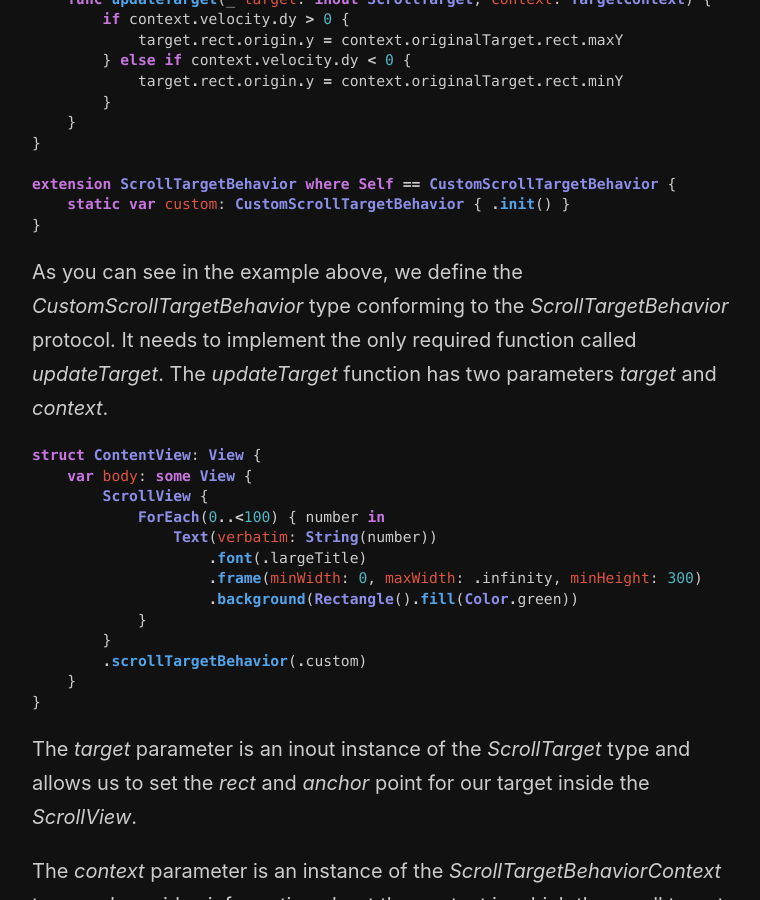
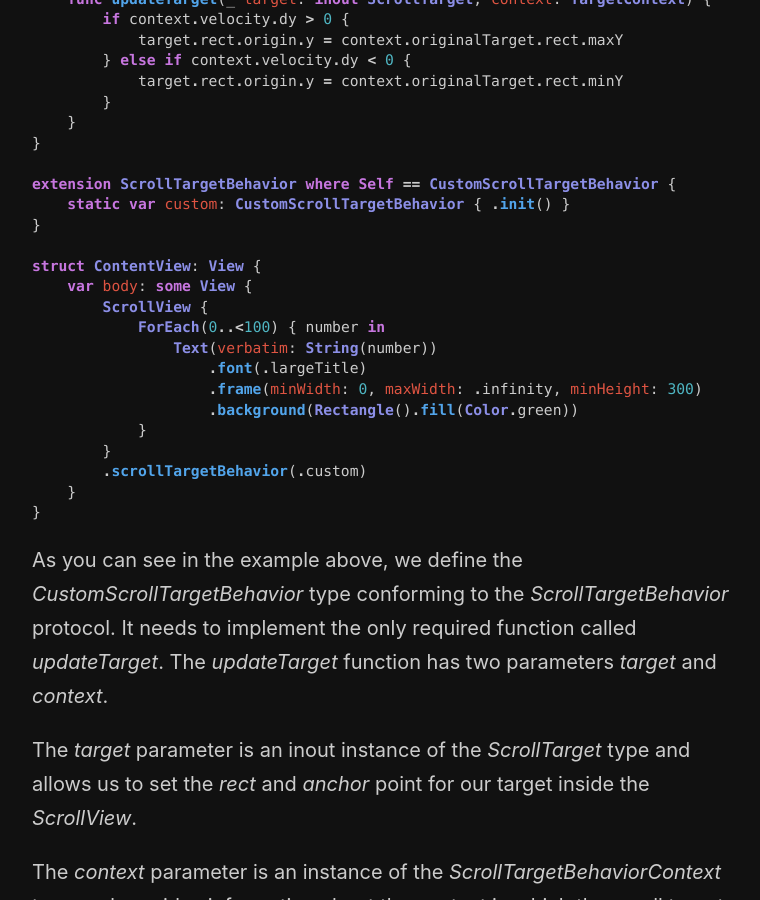
Before and after one commit to mecid/mecid.github.io, a Jekyll site: the page built from _posts/2023-06-20-mastering-scrollview-in-swiftui-target-behavior.md, in a window 1280 px wide and 900 px high, scrolled down 3181 px. Shown: the whole window, without its empty margins (258-1018 px from the left). Built offline with Jekyll 4.4.1, drawn with Linux system fonts in a browser that asks for light colours.

Commit message:
scroll target post sections improved

````diff
--- a/_posts/2023-06-20-mastering-scrollview-in-swiftui-target-behavior.md
+++ b/_posts/2023-06-20-mastering-scrollview-in-swiftui-target-behavior.md
@@ -129,11 +129,7 @@ struct CustomScrollTargetBehavior: ScrollTargetBehavior {
 extension ScrollTargetBehavior where Self == CustomScrollTargetBehavior {
     static var custom: CustomScrollTargetBehavior { .init() }
 }
-```
 
-As you can see in the example above, we define the *CustomScrollTargetBehavior* type conforming to the *ScrollTargetBehavior* protocol. It needs to implement the only required function called *updateTarget*. The *updateTarget* function has two parameters *target* and *context*.
-
-```swift
 struct ContentView: View {
     var body: some View {
         ScrollView {
````
Also changed, not shown: other parts of _posts/2023-06-20-mastering-scrollview-in-swiftui-target-behavior.md (+2 -0 lines).
